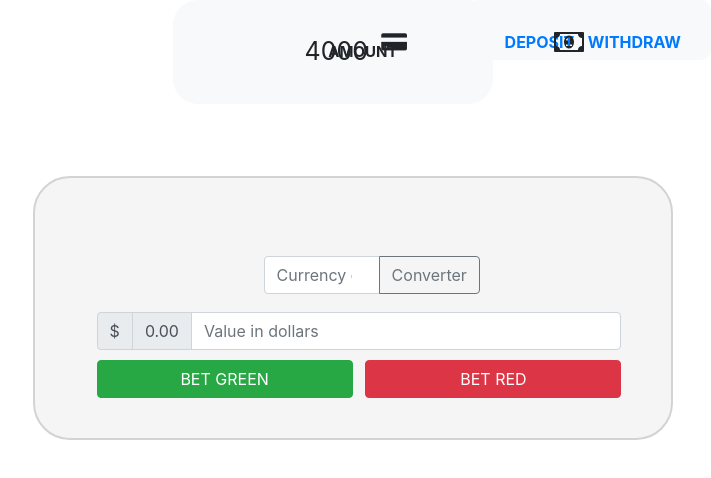
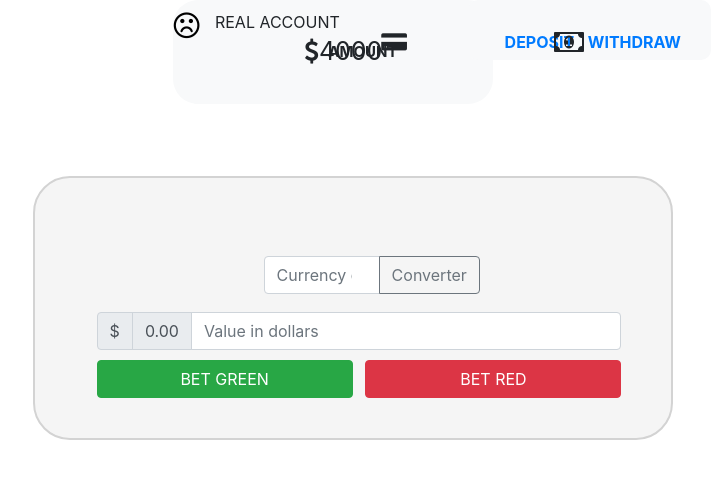
Before and after one commit to TiagoHSF/LuckyRoulette-Bets, an Angular app: page / in a window 1280 px wide. Shown: the top 478 px of the page, without its empty margins (569-1280 px from the left). Built offline with nearby package versions, Linux system fonts and the light colour scheme.

Commit message:
Add buttons in front layer

```diff
--- a/src/app/bet/bet.component.html
+++ b/src/app/bet/bet.component.html
@@ -5,8 +5,9 @@
   <head><script src="https://kit.fontawesome.com/f10cdc4120.js" crossorigin="anonymous"></script></head>
 
   <nav class="pattern-nav navbar navbar-light bg-light">
-      <span class="pattern-amount-money">{{amount}}</span>
+      <span class="pattern-amount-money"><i class="fa fa-usd" aria-hidden="true"></i>{{amount}}</span>
       <span class="pattern-amount-text">AMOUNT</span>
+      <button (click)="switchAccount()" class="fa fa-frown-o demo-account-bad" aria-hidden="true"></button><span class="demo-account">{{realAccountText}}</span>
   </nav>
 
   <span class="actions navbar navbar-light bg-light">
--- a/src/app/bet/bet.component.scss
+++ b/src/app/bet/bet.component.scss
@@ -69,3 +69,20 @@
     right: 0%;
     border-radius: 10px;
 }
+
+.demo-account {
+    position: absolute;
+    top: 10%;
+    right: 48%;
+}
+
+.demo-account-bad {
+    position: absolute;
+    top: 9%;
+    font-size: 30px;
+    right: 90%;
+    font-size: 30px;
+    border-style: none;
+    overflow: hidden;
+    background-color: rgba(0, 0, 0, 0);
+}
--- a/src/app/bet/bet.component.ts
+++ b/src/app/bet/bet.component.ts
@@ -10,6 +10,12 @@ import 'sweetalert2/src/sweetalert2.scss'
 export class BetComponent implements OnInit {
 
   amount: number = 4000;
+
+  realAccount: boolean = true;
+
+  realAccountText: string = "REAL ACCOUNT";
+  demoAccountText: string = "YOU ARE IN DEMO ACCOUNT";
+
 
   constructor() {
   }
@@ -34,6 +40,15 @@ betRed() {
   })
 }
 
+switchAccount(){
+  if(this.realAccount === true){
+    this.realAccountText;
+    console.log()
+  } else {
+    this.demoAccountText
+  }
+}
+
 converter() {
 
 }
```
